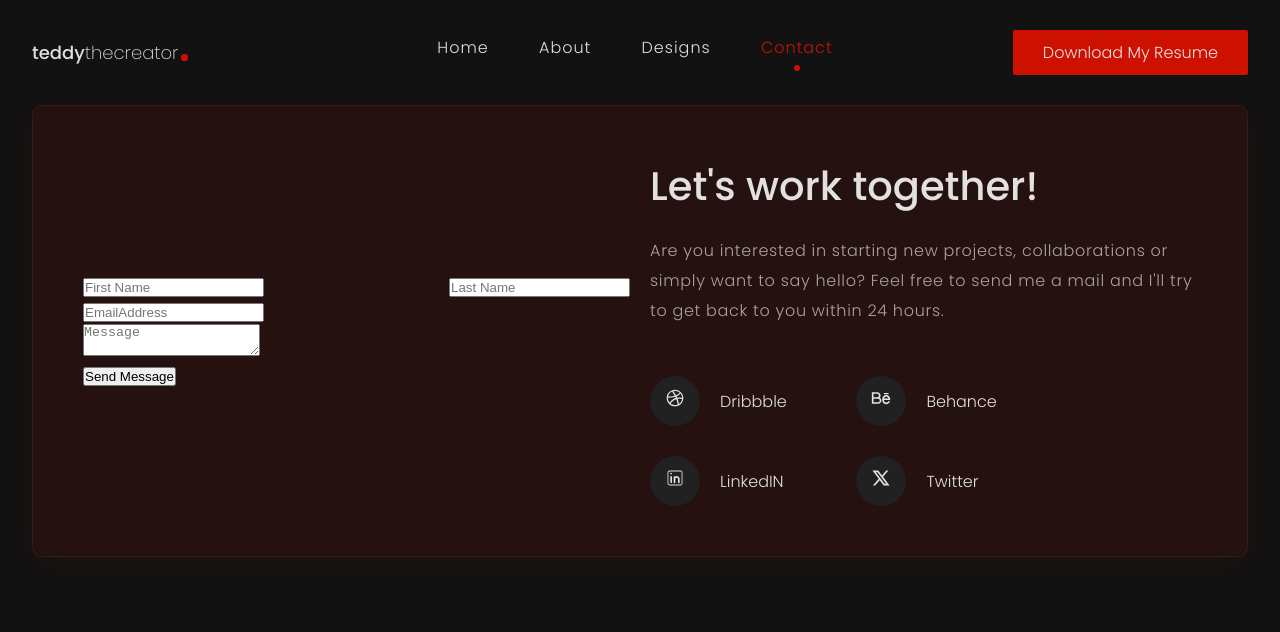
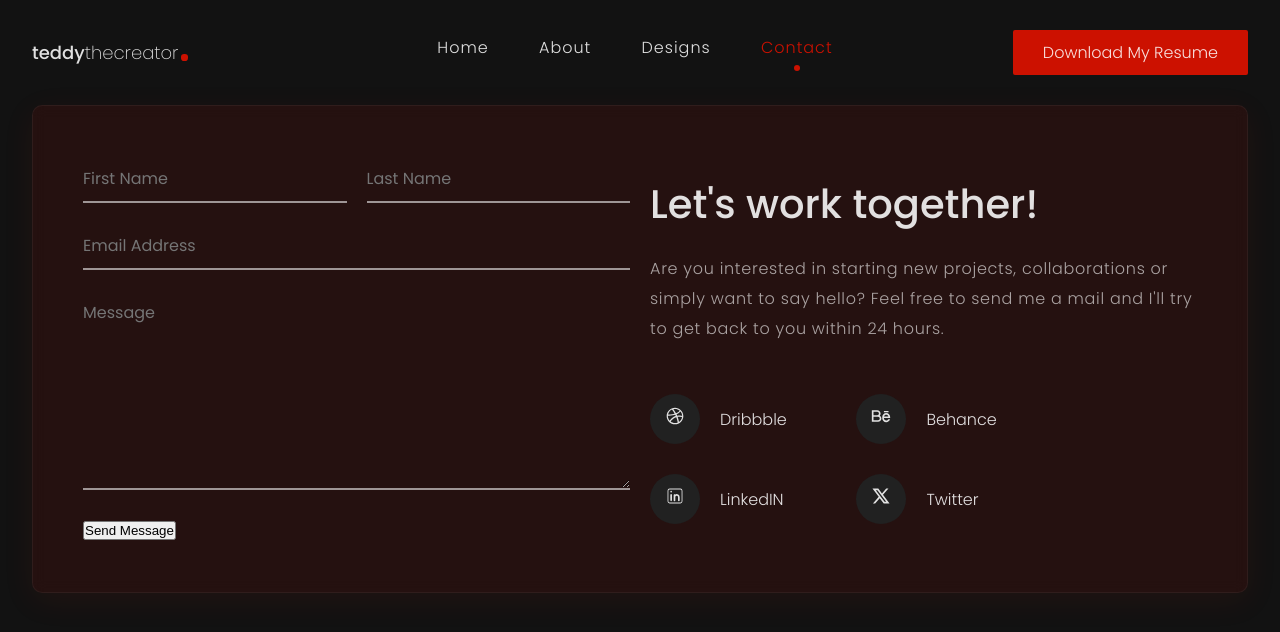
Before and after one commit to theblaisecode/Gsap_and_TSX, a React (Vite) app: page /contact in a window 1280 px wide. Shown: the top 632 px of the page. Built offline with nearby package versions, Linux system fonts and the light colour scheme.

Commit message:
first commit

```diff
--- a/src/components/ContactPage.tsx
+++ b/src/components/ContactPage.tsx
@@ -53,6 +53,7 @@ export const ContactForm = () => {
                 type="text"
                 id="fName"
                 name="fName"
+                required
                 placeholder="First Name"
               />
             </p>
@@ -62,6 +63,7 @@ export const ContactForm = () => {
                 type="text"
                 id="lName"
                 name="lName"
+                required
                 placeholder="Last Name"
               />
             </p>
@@ -72,12 +74,13 @@ export const ContactForm = () => {
               type="email"
               id="email"
               name="email"
-                placeholder="EmailAddress"
+              required
+              placeholder="Email Address"
             />
           </div>
 
           <div id="message">
-              <textarea placeholder="Message"></textarea>
+            <textarea required placeholder="Message"></textarea>
           </div>
 
           <div className="formButton">
--- a/src/style.css
+++ b/src/style.css
@@ -1,5 +1,6 @@
 :root {
   --textLight: rgba(255, 255, 255, 0.871);
+  --textLightAccent: rgba(255, 255, 255, 0.562);
   --accent: #212121;
   --socials: #505050;
   --background: #121212;
--- a/src/styles/ContactWrapper.ts
+++ b/src/styles/ContactWrapper.ts
@@ -96,10 +96,47 @@ const ContactWrapper = styled.section`
   }
 
   /* Contact Form */
+  form {
+    display: flex;
+    flex-direction: column;
+    gap: 2rem;
+  }
+
   form #name {
     display: flex;
     justify-content: space-between;
     align-items: center;
+    gap: 2rem;
+  }
+
+  form #name p {
+    flex: 1;
+  }
+
+  form input,
+  form textarea {
+    width: 100%;
+    background: none;
+    border: none;
+    outline: none;
+    color: var(--textLight);
+    font-family: "Poppins", sans-serif;
+    font-size: 1.6rem;
+    padding: 1rem 0;
+    border-bottom: 0.2rem solid var(--textLightAccent);
+    transition: 0.4s;
+  }
+
+  form input:focus,
+  form textarea:focus,
+  form input:hover,
+  form textarea:hover {
+    border-bottom: 0.2rem solid var(--primaryAccent);
+    transition: all 0.4s;
+  }
+
+  form textarea {
+    height: 20rem;
   }
 `;
 
```
Lines whose indentation alone changed are shown as unchanged.
